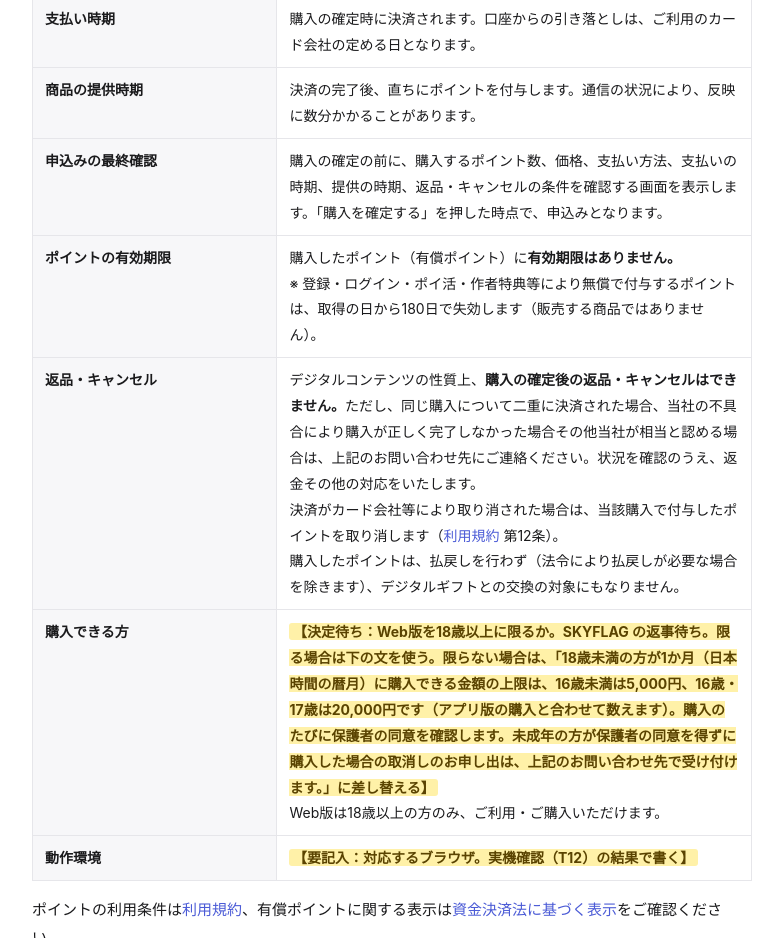
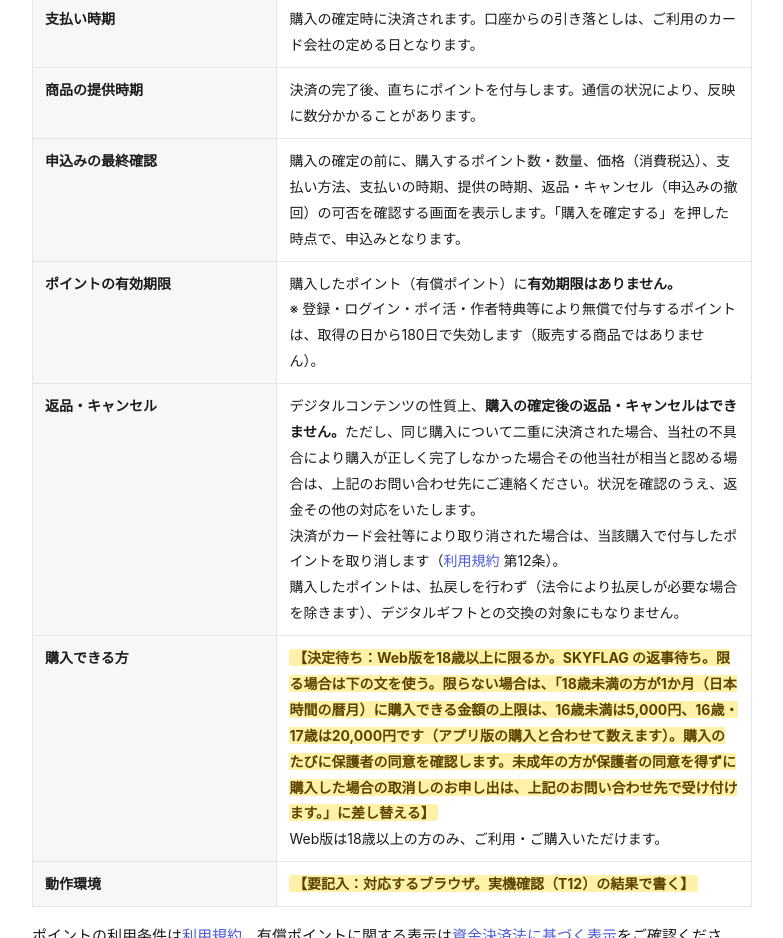
Before and after one commit to ueda-daiki-albato/towane-legal, a plain HTML site: page tokushoho-web.html in a window 1280 px wide. Shown: the part 1121-2059 px from the top of the page, without its empty margins (248-1031 px from the left). Drawn offline with Linux system fonts and the light colour scheme.

Commit message:
Web 版の特商法の表記：申込みの最終確認の画面の項目を、実際の画面（数量・税込・申込みの撤回の可否）に合わせる（未公開）
Co-Authored-By: Claude Sonnet 5.5 <noreply@anthropic.com>

```diff
--- a/tokushoho-web.html
+++ b/tokushoho-web.html
@@ -73,7 +73,7 @@ footer{margin-top:56px;padding-top:20px;border-top:1px solid var(--line);font-si
 <tr><th>お支払い方法</th><td>クレジットカード（<mark class="todo">【要記入：扱うブランド。fincode の審査の結果で書く】</mark>）。3Dセキュア等の本人認証が求められることがあります。<br>決済は、決済代行事業者（GMOイプシロン株式会社の fincode byGMO）の画面で行います。カード番号等は、決済代行事業者の画面に直接入力いただくもので、当社は取得・保持しません。</td></tr>
 <tr><th>支払い時期</th><td>購入の確定時に決済されます。口座からの引き落としは、ご利用のカード会社の定める日となります。</td></tr>
 <tr><th>商品の提供時期</th><td>決済の完了後、直ちにポイントを付与します。通信の状況により、反映に数分かかることがあります。</td></tr>
-<tr><th>申込みの最終確認</th><td>購入の確定の前に、購入するポイント数、価格、支払い方法、支払いの時期、提供の時期、返品・キャンセルの条件を確認する画面を表示します。「購入を確定する」を押した時点で、申込みとなります。</td></tr>
+<tr><th>申込みの最終確認</th><td>購入の確定の前に、購入するポイント数・数量、価格（消費税込）、支払い方法、支払いの時期、提供の時期、返品・キャンセル（申込みの撤回）の可否を確認する画面を表示します。「購入を確定する」を押した時点で、申込みとなります。</td></tr>
 <tr><th>ポイントの有効期限</th><td>
   購入したポイント（有償ポイント）に<strong>有効期限はありません。</strong><br>
   ※ 登録・ログイン・ポイ活・作者特典等により無償で付与するポイントは、取得の日から180日で失効します（販売する商品ではありません）。
```
